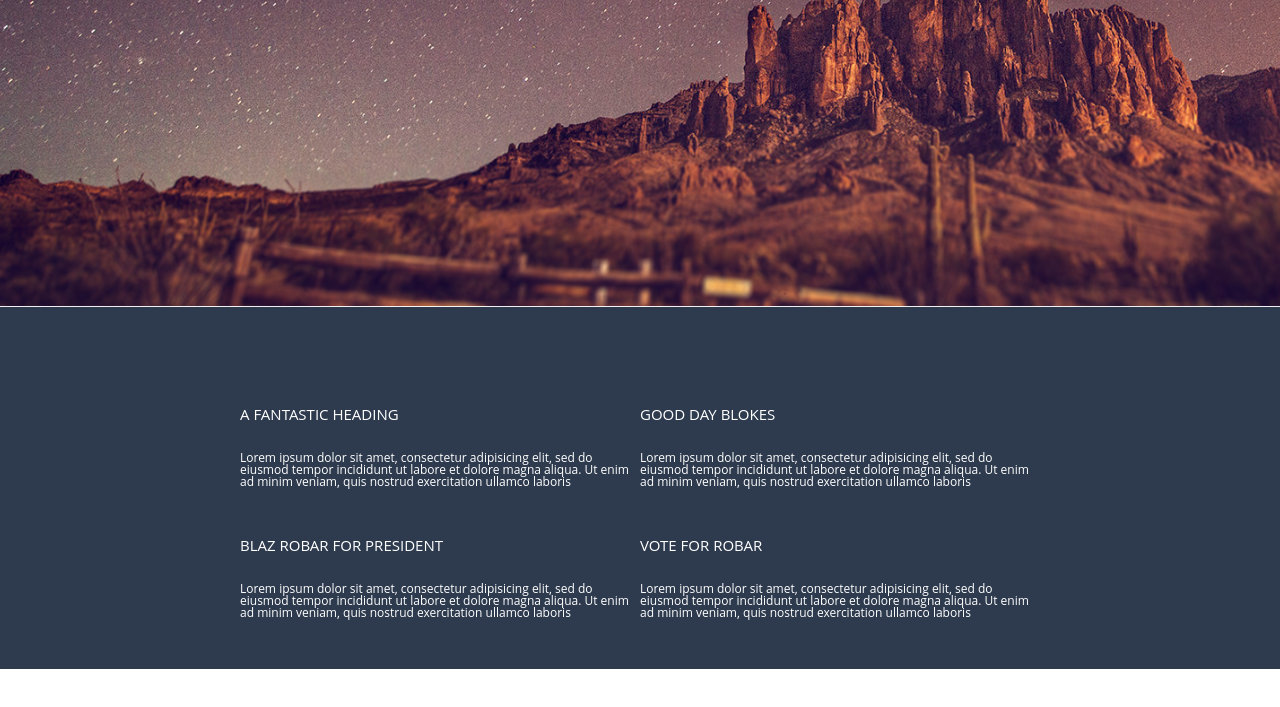
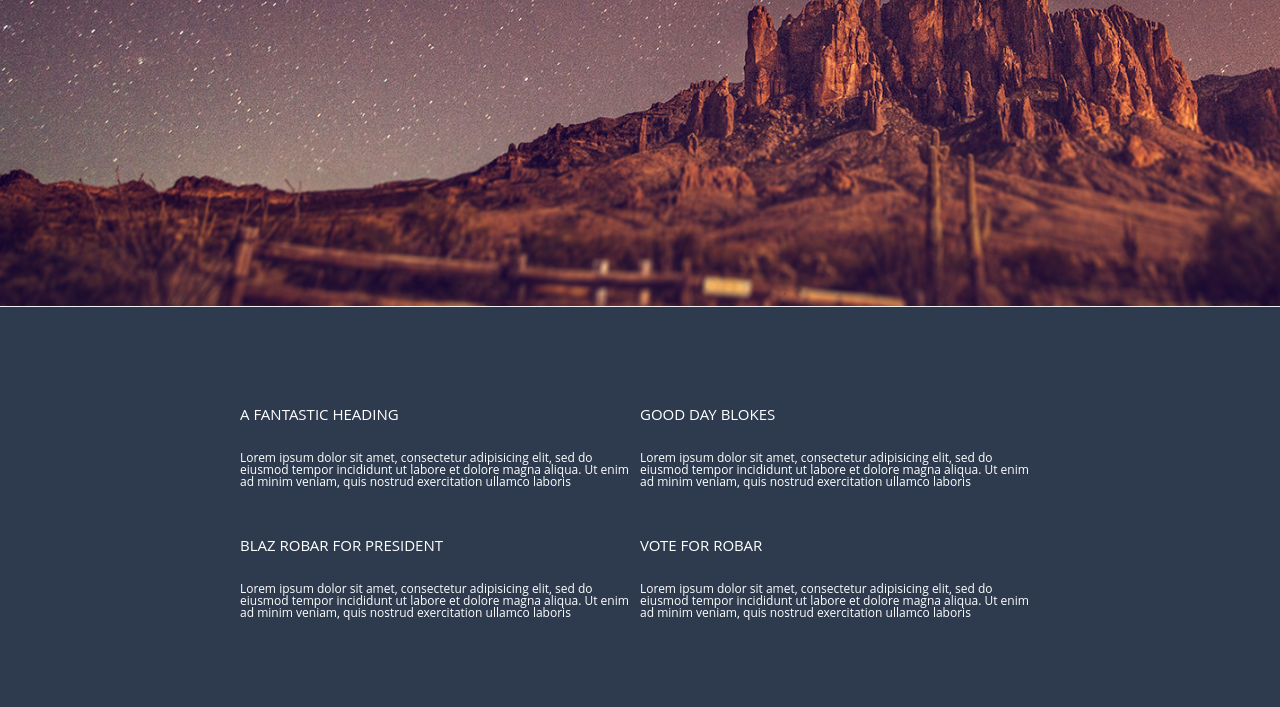
Before and after one commit to uupptown/RemakeRex, a plain HTML site: page index.html in a window 1280 px wide. Shown: the part 493-1200 px from the top of the page. Before the commit the page ends 1162 px from the top, so only its background shows below. Drawn offline with Linux system fonts and the light colour scheme.

Commit message:
add inf about content fix

```diff
--- a/index.html
+++ b/index.html
@@ -75,6 +75,9 @@
             </div>
          </div>
       </section>
+      <section class="bang-content">
+
+      </section>
     </main>
 </div>
 </body>
--- a/style.css
+++ b/style.css
@@ -175,8 +175,9 @@ body {
 
 /* -------------------------- */
 
-.main {
+.information-about-us {
    background-color: #2e3b4e;
+   padding-bottom: 50px;
 }
 
 .information-about-container {
@@ -211,4 +212,6 @@ body {
      margin-left: auto;
      margin-right: auto;
    }
- }
+}
+
+/* -------------------------- */
```
